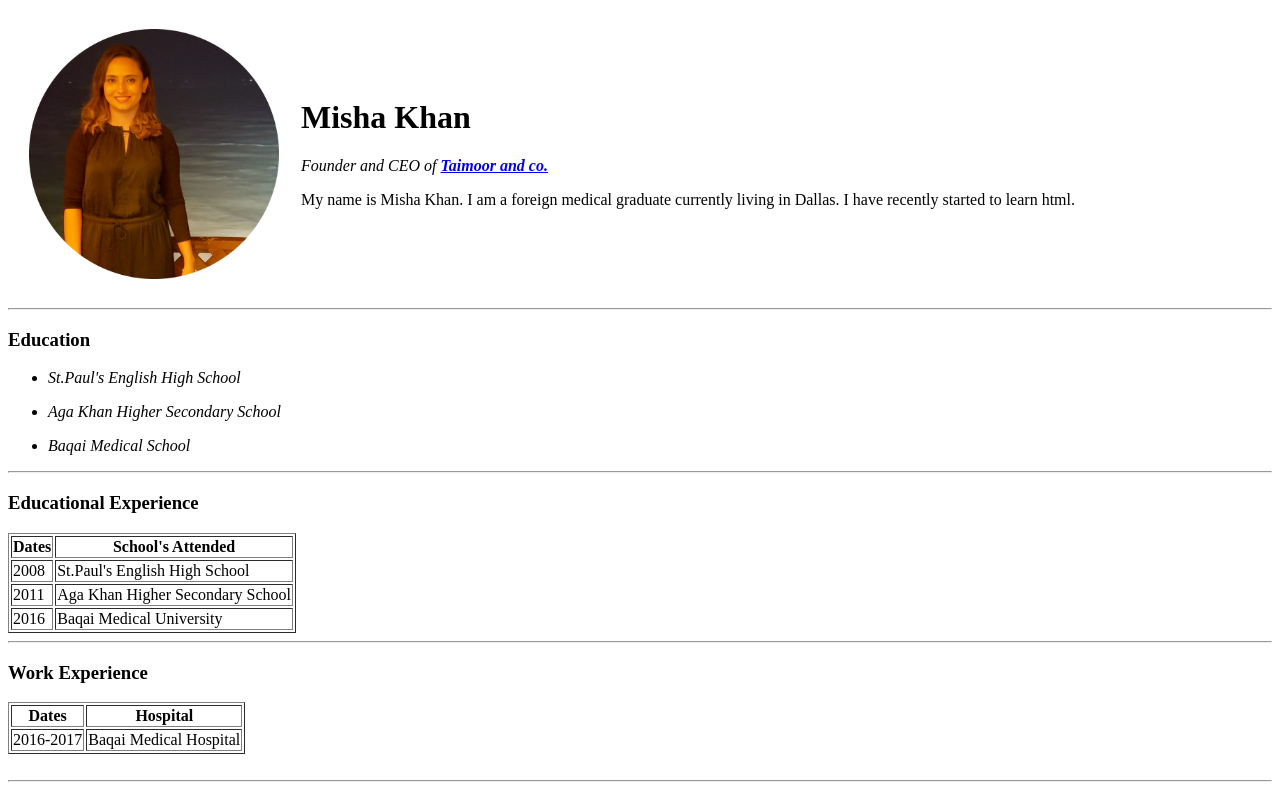
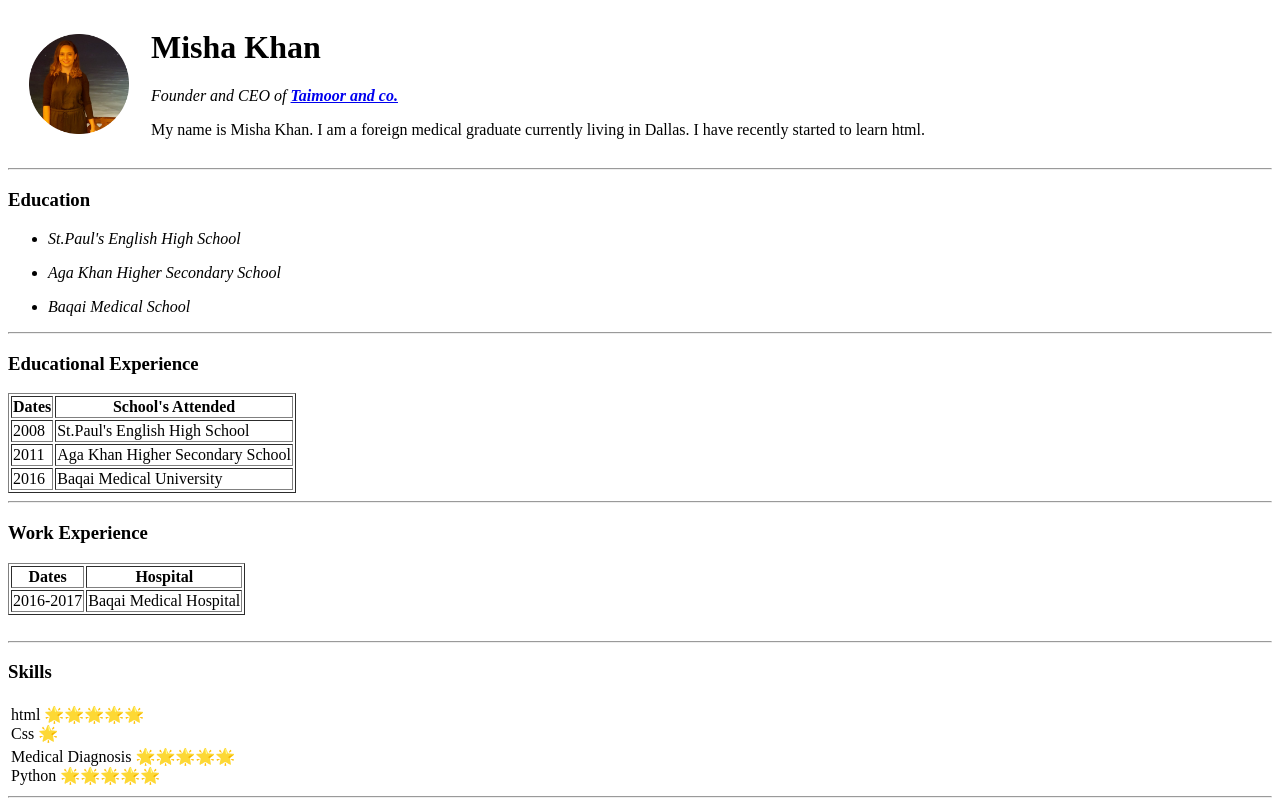
Before and after one commit to MishaKhanT/cv, a plain HTML site: page index.html in a window 1280 px wide. Shown: the top 798 px of the page. Drawn offline with Linux system fonts and the light colour scheme.

Commit message:
Update index.html

```diff
--- a/index.html
+++ b/index.html
@@ -8,7 +8,7 @@
 <body>
   <table cellspacing="20">
     <tr>
-      <td><img src="Images/misha.png" alt="misha profile picture" width="250" height="250"/></td>
+      <td><img src="Images/misha.png" alt="misha profile picture" width="100" height="100"/></td>
       <td>
         <h1>Misha Khan</h1>
         <p><em>Founder and CEO of <strong><a href="https://www.appbrewery.co">Taimoor and co.</a></strong></em></p>
```
